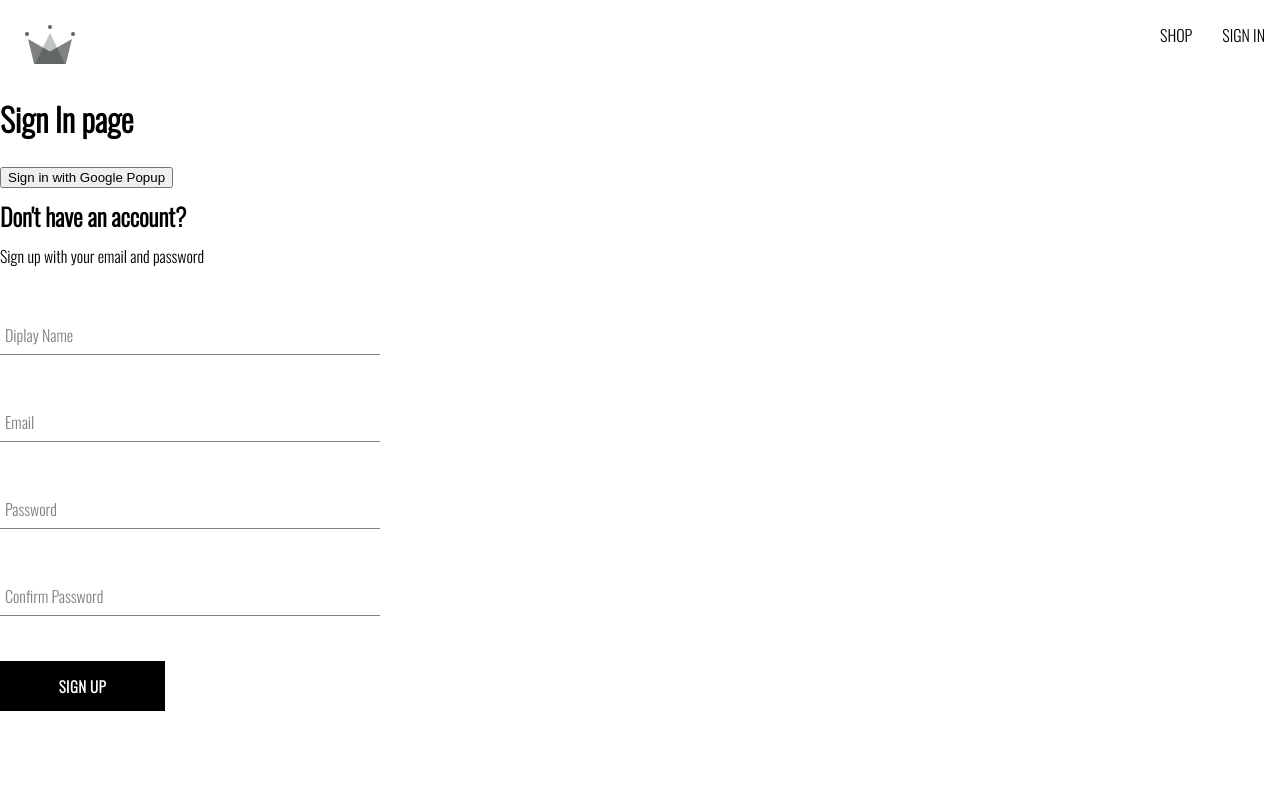
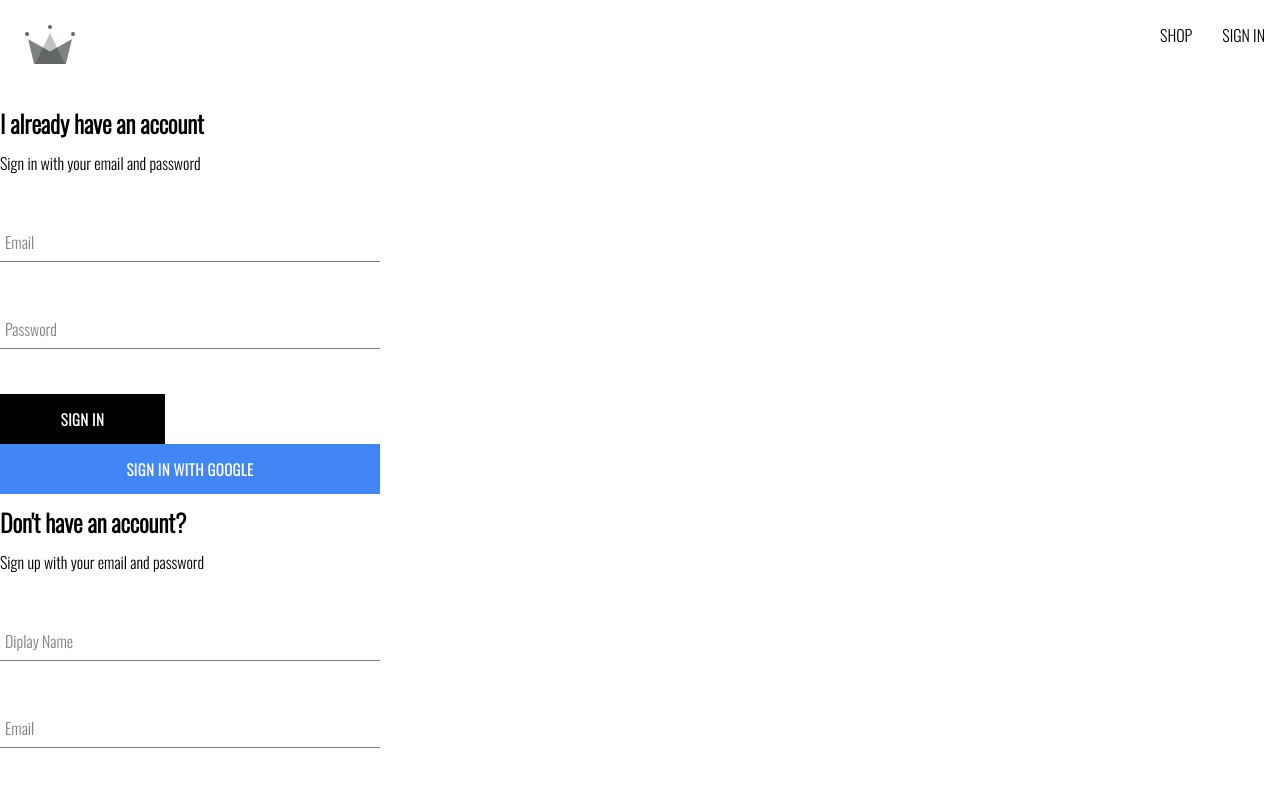
Before and after one commit to yerda-zh/clothing-brand, a React (Create React App) app: page /sign-in in a window 1280 px wide. Shown: the top 800 px of the page. Built offline with nearby package versions, Linux system fonts and the light colour scheme.

Commit message:
working on sign in

```diff
--- a/src/routes/sign-in/sign-in.component.jsx
+++ b/src/routes/sign-in/sign-in.component.jsx
@@ -3,20 +3,70 @@
     createUserDocumentFromAuth
 } from "../../utils/firebase/firebase.util";
 import SignUpForm from "../../components/sign-up-form/sign-up-form.component";
+import Button from "../../components/button/button.component";
+import FormInput from "../../components/form-input/form-input.component";
+
+import { useState } from "react";
+
+import './sign-in.styles.scss';
+
+const defaultSignIn = {
+    email: '',
+    password: '',
+};
 
 const SignIn=()=>{
-
     const logGoogleUser = async () => {
         const {user} = await signInWithGooglePopup();
         const userDocRef = await createUserDocumentFromAuth(user);
     };
 
+    const [signInFields, setSignInFields] = useState(defaultSignIn);
+    const { email, password } = signInFields;
+
+    const resetSignInFields = () => {
+        setSignInFields(defaultSignIn);
+    }
+
+    const handleSignIn = async(event)=>{
+        event.preventDefault();
+    }
+
+    const handleChangeSignIn = (event)=>{
+        const { name, value } = event.target;
+
+        setSignInFields({...signInFields, [name]: value});
+    }
+
     return (
-        <div>
-            <h1>Sign In page</h1>
-            <button onClick={logGoogleUser}>
-                Sign in with Google Popup
-            </button>
+        <div className="container">
+            <div className="sign-in-container">
+                <h2>I already have an account</h2>
+                <span>Sign in with your email and password</span>
+                <form onSubmit={handleSignIn}>
+                    <FormInput
+                        label="Email"
+                        type="email"
+                        required
+                        onChange={handleChangeSignIn}
+                        name="email"
+                        value={email}
+                    />
+                    <FormInput
+                        label="Password"
+                        type="password"
+                        required
+                        onChange={handleChangeSignIn}
+                        name="password"
+                        value={password}
+                    />
+                    <Button type="submit">Sign In</Button>
+                </form>
+
+                <Button buttonType='google' onClick={logGoogleUser}>
+                    Sign in with google
+                </Button>
+            </div>
             <SignUpForm/>
         </div>
     );
--- /dev/null
+++ b/src/routes/sign-in/sign-in.styles.scss
@@ -0,0 +1,9 @@
+.sign-in-container{
+    display: flex;
+    flex-direction: column;
+    width: 380px;
+
+    h2{
+        margin: 10px 0;
+    }
+}
```
